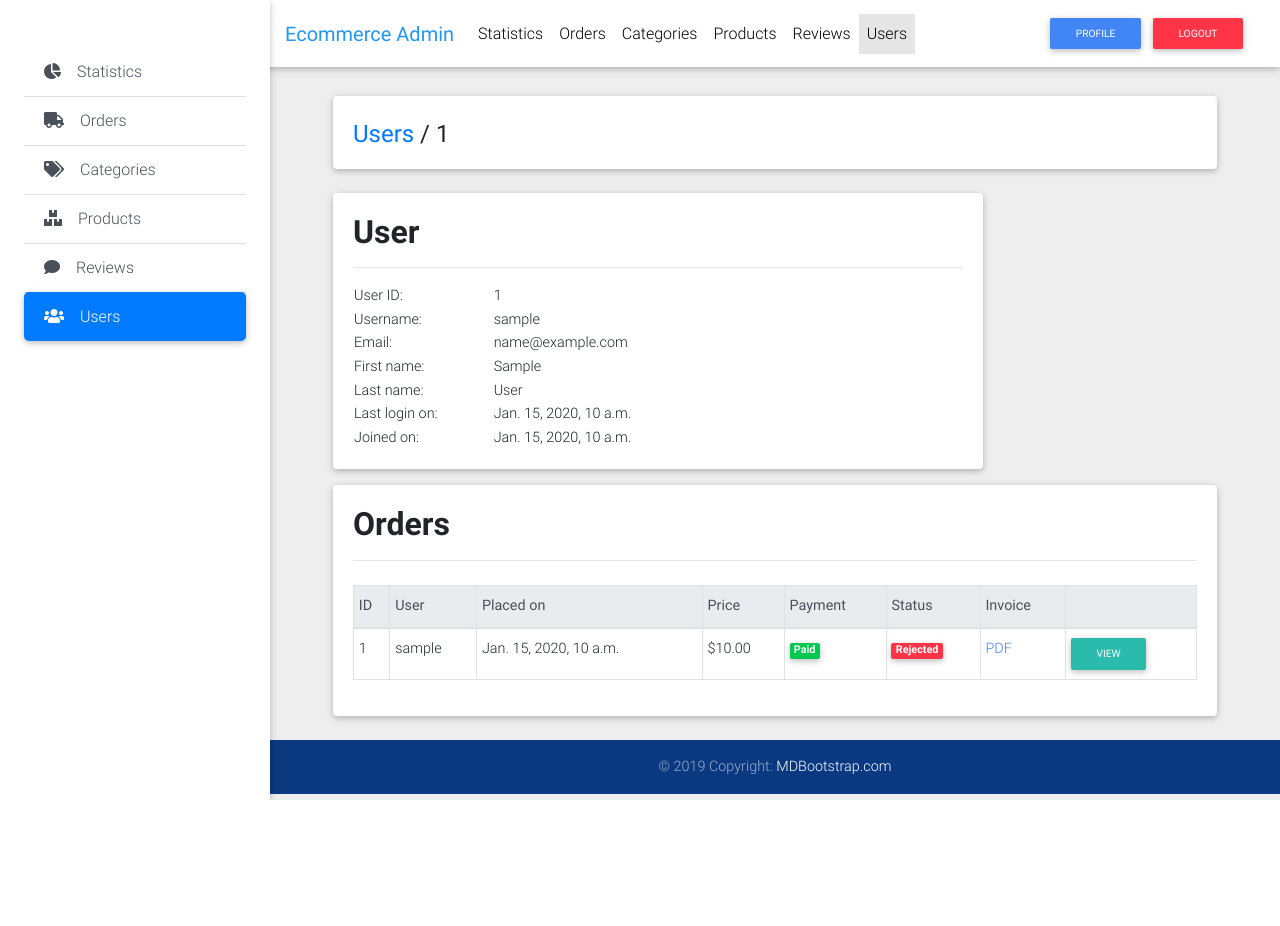
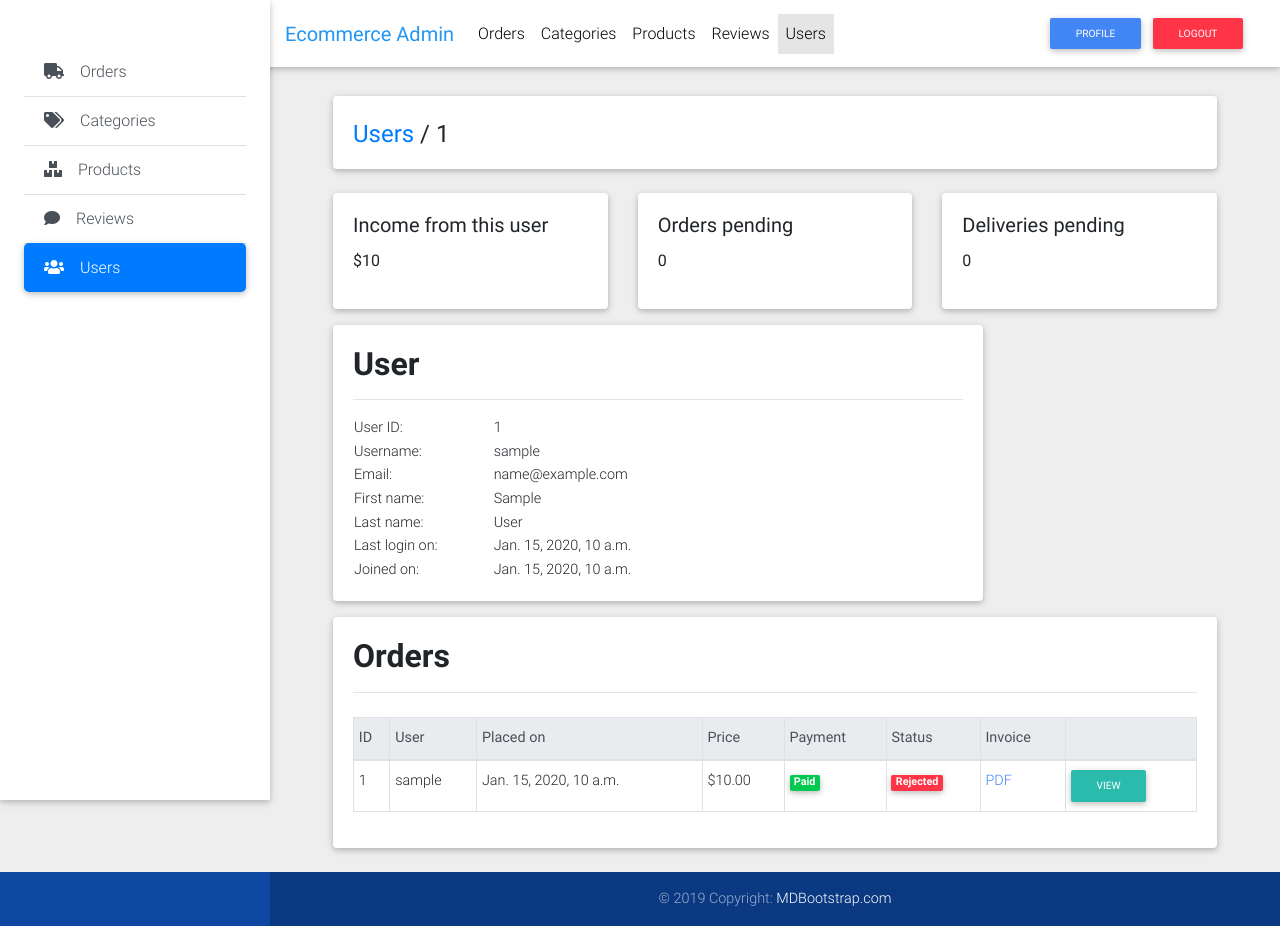
Before and after one commit to omganeshdahale/ecommerce, a Django app: page /management/user/1/ in a window 1280 px wide. Before the commit the page ends 800 px from the top, so only its background shows below. Run offline with Django 3.2, Linux system fonts and the light colour scheme; a user stored in the database is signed in; tables that the repository leaves empty hold one stand-in row (values such as "Sample post"); parts of the project's set-up code (start-up, migrations or seed data) failed here and were passed over; some libraries are stand-ins or nearby versions.

Commit message:
add charts
see #6

```diff
--- a/management/templates/management/base.html
+++ b/management/templates/management/base.html
@@ -86,6 +86,7 @@ position:absolute;
     new WOW().init();
 
   </script>
+  <script src="https://cdn.jsdelivr.net/npm/chart.js@3.5.1/dist/chart.min.js"></script>
   <script type="text/javascript" src="{% static 'mystatic/js/keep_params.js' %}"></script>
   <script type="text/javascript" src="{% static 'mystatic/js/confirm_form_submit.js' %}"></script>
   <script type="text/javascript" src="{% static 'mystatic/js/formset.js' %}"></script>
--- a/management/templates/management/navbar.html
+++ b/management/templates/management/navbar.html
@@ -19,9 +19,6 @@
 
       <!-- Left -->
       <ul class="navbar-nav mr-auto">
-        <li class="nav-item">
-          <a class="nav-link waves-effect" href="#">Statistics</a>
-        </li>
         <li class="nav-item {% if url_name in 'order_list order_detail' %}active{% endif %}">
           <a class="nav-link waves-effect" href="{% url 'management:order_list' %}">Orders</a>
         </li>
--- a/management/templates/management/sidebar.html
+++ b/management/templates/management/sidebar.html
@@ -3,9 +3,6 @@
 
   {% with url_name=request.resolver_match.url_name %}
   <div class="list-group list-group-flush mt-5">
-    <a href="#" class="list-group-item list-group-item-action waves-effect">
-      <i class="fas fa-chart-pie mr-3"></i>Statistics
-    </a>
     <a href="{% url 'management:order_list' %}" class="list-group-item {% if url_name in 'order_list order_detail' %}active{% else %}list-group-item-action{% endif %} waves-effect">
       <i class="fas fa-truck mr-3"></i>Orders</a>
     <a href="{% url 'management:category_list' %}" class="list-group-item {% if url_name in 'category_list category_create category_edit' %}active{% else %}list-group-item-action{% endif %} waves-effect">
--- a/management/templates/management/user_detail.html
+++ b/management/templates/management/user_detail.html
@@ -22,6 +22,29 @@
 
   </div>
   <!-- Heading -->
+
+  <div class="card-deck">
+    <div class="card mb-3">
+      <div class="card-body">
+        <h5 class="card-title">Income from this user</h5>
+        <p>${{ user.get_income }}</p>
+      </div>
+    </div>
+
+    <div class="card mb-3">
+      <div class="card-body">
+        <h5 class="card-title">Orders pending</h5>
+        <p>{{ user.get_orders_pending }}</p>
+      </div>
+    </div>
+
+    <div class="card mb-3">
+      <div class="card-body">
+        <h5 class="card-title">Deliveries pending</h5>
+        <p>{{ user.get_deliveries_pending }}</p>
+      </div>
+    </div>
+  </div>
 
   <!--Card-->
   <div class="card mb-3 max-width-650">
--- a/management/views.py
+++ b/management/views.py
@@ -1,8 +1,9 @@
+import calendar
 from django.contrib import messages
 from django.contrib.auth import get_user_model
 from django.contrib.auth.decorators import login_required
 from django.core.mail import send_mail
-from django.db.models import Q, Value as V
+from django.db.models import Avg, Q, Sum, Value as V
 from django.db.models.functions import Concat
 from django.core.paginator import Paginator, EmptyPage, PageNotAnInteger
 from django.forms import modelformset_factory, inlineformset_factory
@@ -11,7 +12,14 @@ from django.template.loader import render_to_string
 from django.utils import timezone
 from django.utils.html import strip_tags
 from django.views.decorators.http import require_POST
-from shop.models import Category, Product, ProductImage, Order, Review
+from shop.models import (
+    Category,
+    Product,
+    ProductImage,
+    Order,
+    Review,
+    CITY_CHOICES
+)
 from myproject.settings import EMAIL_HOST_USER
 from .decorators import group_required
 from .forms import *
@@ -90,9 +98,23 @@ def product_list(request):
     except EmptyPage:
         products = paginator.page(paginator.num_pages)
 
-    return render(request, 'management/product_list.html', {
-        'products': products
-    })
+    ps = Product.objects.annotate(
+        sales=Sum('items__quantity'),
+        rating=Avg('reviews__rating')
+    )
+    sales_labels = [p.name for p in ps.order_by('-sales')[:15] if p.sales]
+    sales_data = [p.sales for p in ps.order_by('-sales')[:15] if p.sales]
+    rating_labels = [p.name for p in ps.order_by('-rating')[:15] if p.rating]
+    rating_data = [p.rating for p in ps.order_by('-rating')[:15] if p.rating]
+
+    context = {
+        'products': products,
+        'sales_labels': sales_labels,
+        'sales_data': sales_data,
+        'rating_labels': rating_labels,
+        'rating_data': rating_data
+    }
+    return render(request, 'management/product_list.html', context)
 
 @login_required
 @group_required('admin')
@@ -174,7 +196,7 @@ def product_delete(request, pk):
 def order_list(request):
     search = request.GET.get('search', None)
     if search:
-        orders = Order.objects.exclude(placed__isnull=True).annotate(
+        orders = Order.objects.exclude(placed=None).annotate(
             full_name=Concat(
                 'orderdetails__first_name',
                 V(' '),
@@ -185,7 +207,7 @@ def order_list(request):
             | Q(full_name__icontains=search)
         )
     else:
-        orders = Order.objects.exclude(placed__isnull=True)
+        orders = Order.objects.exclude(placed=None)
 
     paginator = Paginator(orders, 15)
     page = request.GET.get('page')
@@ -196,9 +218,63 @@ def order_list(request):
     except EmptyPage:
         orders = paginator.page(paginator.num_pages)
 
-    return render(request, 'management/order_list.html', {
-        'orders': orders
-    })
+    bar_labels = []
+    bar_data = []
+    for city, city_label in CITY_CHOICES:
+        income = Order.objects.exclude(delivered=None).filter(
+            orderdetails__city=city
+        ).aggregate(Sum('items__cost'))['items__cost__sum']
+        if income:
+            bar_labels.append(city_label)
+            bar_data.append(float(income))
+
+    bar_labels = [i for _, i in sorted(
+        zip(bar_data, bar_labels),
+        reverse=True
+    )][:15]
+    bar_data.sort(reverse=True)
+    bar_data = bar_data[:15]
+
+    line_labels = []
+    line_data = []
+    now = timezone.now()
+
+    for m in range(now.month-11, now.month+1):
+        y = now.year if m > 0 else now.year - 1
+        m = m if m > 0 else 12 + m
+
+        line_labels.append(calendar.month_name[m])
+        income = Order.objects.filter(
+            delivered__month=m,
+            delivered__year=y
+        ).aggregate(Sum('items__cost'))['items__cost__sum']
+        line_data.append(float(income) if income else 0)
+
+    income = Order.objects.exclude(delivered=None).aggregate(
+        Sum('items__cost')
+    )['items__cost__sum']
+    orders_pending = Order.objects.exclude(placed=None).filter(
+        dispatched=None,
+        rejected=None
+    ).count()
+    deliveries_pending = Order.objects.exclude(dispatched=None).filter(
+        delivered=None,
+        rejected=None
+    ).count()
+    orders_done = Order.objects.exclude(delivered=None).count()
+
+    context = {
+        'orders': orders,
+        'bar_labels': bar_labels,
+        'bar_data': bar_data,
+        'line_labels': line_labels,
+        'line_data': line_data,
+        'income': income,
+        'orders_pending': orders_pending,
+        'deliveries_pending': deliveries_pending,
+        'orders_done': orders_done
+    }
+    return render(request, 'management/order_list.html', context)
 
 @login_required
 @group_required('admin')
@@ -351,7 +427,7 @@ def user_list(request):
 @group_required('admin')
 def user_detail(request, pk):
     user = get_object_or_404(User, pk=pk)
-    orders = user.orders.exclude(placed__isnull=True)
+    orders = user.orders.exclude(placed=None)
 
     context = {
         'user': user,
--- a/shop/models.py
+++ b/shop/models.py
@@ -8,7 +8,7 @@ from django.core.validators import (
     MaxValueValidator
 )
 from django.db import models
-from django.db.models import Avg
+from django.db.models import Avg, Sum
 from django.utils import timezone
 from django.utils.text import slugify
 
@@ -126,6 +126,27 @@ class Product(models.Model):
 
         return rating if rating else 0
 
+    def get_income(self):
+        income = self.items.exclude(order__delivered=None).aggregate(
+            Sum('cost')
+        )['cost__sum']
+
+        return income if income else 0
+
+    def get_sales(self):
+        sales = self.items.exclude(order__delivered=None).aggregate(
+            Sum('quantity')
+        )['quantity__sum']
+
+        return sales if sales else 0
+
+    def get_demand(self):
+        demand = self.items.exclude(order__placed=None).filter(
+            order__dispatched=None
+        ).aggregate(Sum('quantity'))['quantity__sum']
+
+        return demand if demand else 0
+
     def __str__(self):
         return self.name
 
@@ -215,7 +236,11 @@ class OrderItem(models.Model):
         related_name='items',
         on_delete=models.CASCADE
     )
-    product = models.ForeignKey(Product, on_delete=models.CASCADE)
+    product = models.ForeignKey(
+        Product,
+        related_name='items',
+        on_delete=models.CASCADE
+    )
     quantity = models.PositiveIntegerField(
         default=1,
         validators=[MinValueValidator(1)]
--- a/shop/views.py
+++ b/shop/views.py
@@ -235,7 +235,7 @@
 @login_required
 def order_list(request):
     context = {
-        'orders': request.user.orders.exclude(placed__isnull=True)
+        'orders': request.user.orders.exclude(placed=None)
     }
     return render(request, 'shop/order_list.html', context)
 
--- a/users/models.py
+++ b/users/models.py
@@ -1,6 +1,26 @@
 from django.contrib.auth.models import AbstractUser
 from django.db import models
+from django.db.models import Sum
 
 class User(AbstractUser):
     first_name = models.CharField(max_length=150)
     last_name = models.CharField(max_length=150)
+
+    def get_income(self):
+        income = self.orders.exclude(delivered=None).aggregate(
+            Sum('items__cost')
+        )['items__cost__sum']
+
+        return income if income else 0
+
+    def get_orders_pending(self):
+        return self.orders.exclude(placed=None).filter(
+            dispatched=None,
+            rejected=None
+        ).count()
+
+    def get_deliveries_pending(self):
+        return self.orders.exclude(dispatched=None).filter(
+            delivered=None,
+            rejected=None
+        ).count()
```
Also changed, not shown: management/templates/management/order_list.html (+94 -0 lines), management/templates/management/product_edit.html (+23 -0 lines), management/templates/management/product_list.html (+63 -0 lines), shop/migrations/0014_alter_orderitem_product.py (added).
